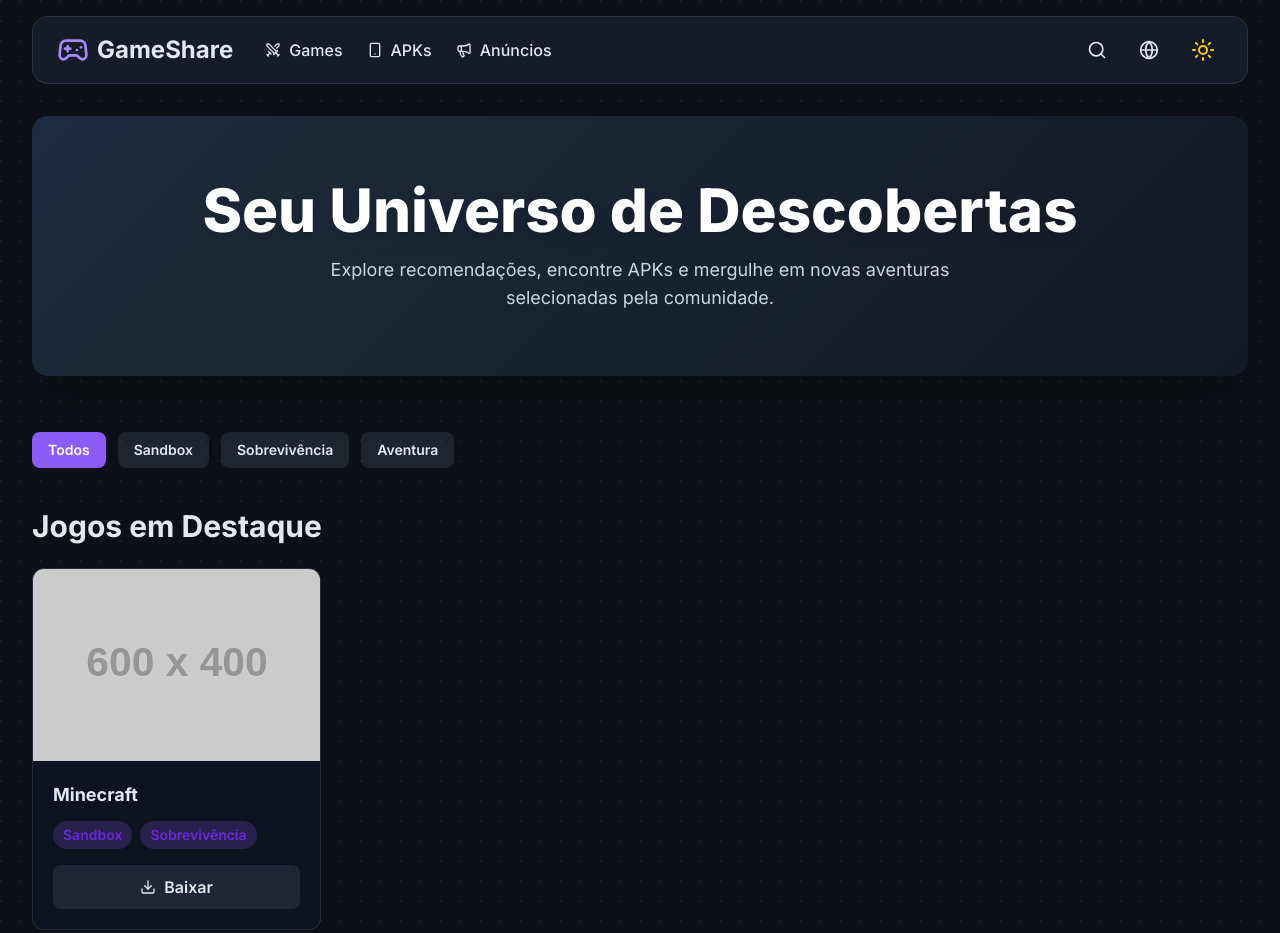
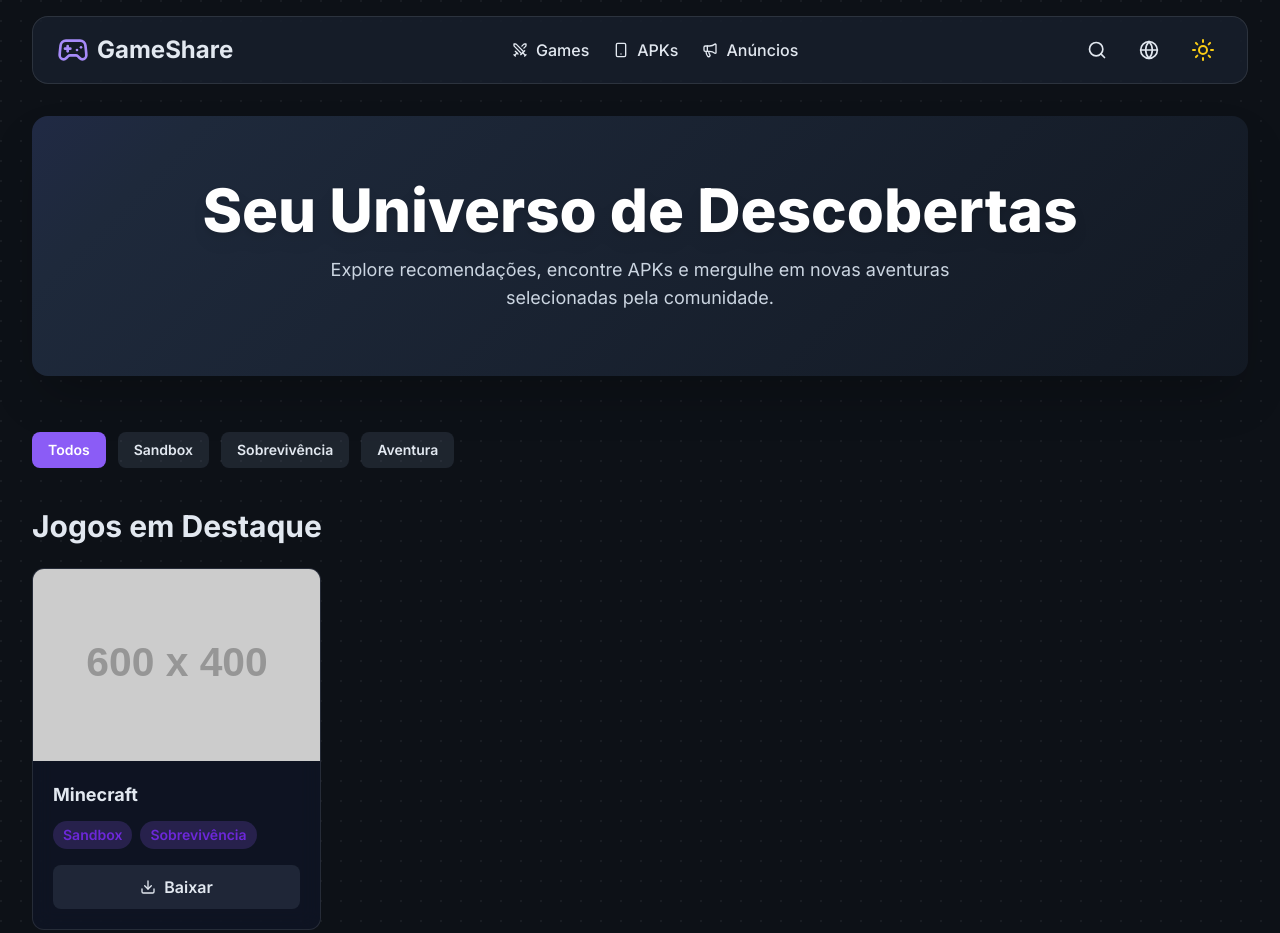
Before and after one commit to driiii2627/test21, a plain HTML site: page index.html in a window 1280 px wide. Shown: the top 933 px of the page. Drawn offline with nearby package versions, Linux system fonts and the light colour scheme; placeholder pictures from the web are drawn by us.

Commit message:
Update index.html

```diff
--- a/index.html
+++ b/index.html
@@ -139,19 +139,21 @@
     <div id="app" class="w-full px-4 sm:px-6 lg:px-8">
         <!-- Cabeçalho -->
         <header class="glass-effect sticky top-4 z-40 flex justify-between items-center py-3 px-6 rounded-2xl mt-4">
-            <div class="flex items-center">
+            <div class="flex-shrink-0">
                 <a href="#" id="homeLink" class="flex items-center space-x-2 cursor-pointer">
                     <i data-lucide="gamepad-2" class="w-8 h-8 text-violet-400"></i>
                     <span class="text-2xl font-bold text-inherit">GameShare</span>
                 </a>
-                <nav class="hidden md:flex items-center space-x-6 ml-8">
-                    <a href="#" class="nav-link text-muted hover:text-inherit font-medium transition-colors flex items-center space-x-2" data-page="page404" data-translate-key="nav_games"><i data-lucide="swords" class="w-4 h-4"></i><span>Games</span></a>
-                    <a href="#" class="nav-link text-muted hover:text-inherit font-medium transition-colors flex items-center space-x-2" data-page="page404" data-translate-key="nav_apks"><i data-lucide="smartphone" class="w-4 h-4"></i><span>APKs</span></a>
-                    <a href="#" class="nav-link text-muted hover:text-inherit font-medium transition-colors flex items-center space-x-2" data-page="announcementsPage" data-translate-key="nav_announcements"><i data-lucide="megaphone" class="w-4 h-4"></i><span>Anúncios</span></a>
-                </nav>
             </div>
+
+            <nav class="hidden md:flex items-center space-x-6 mx-auto">
+                <a href="#" class="nav-link text-muted hover:text-inherit font-medium transition-colors flex items-center space-x-2" data-page="page404" data-translate-key="nav_games"><i data-lucide="swords" class="w-4 h-4"></i><span>Games</span></a>
+                <a href="#" class="nav-link text-muted hover:text-inherit font-medium transition-colors flex items-center space-x-2" data-page="page404" data-translate-key="nav_apks"><i data-lucide="smartphone" class="w-4 h-4"></i><span>APKs</span></a>
+                <a href="#" class="nav-link text-muted hover:text-inherit font-medium transition-colors flex items-center space-x-2" data-page="announcementsPage" data-translate-key="nav_announcements"><i data-lucide="megaphone" class="w-4 h-4"></i><span>Anúncios</span></a>
+            </nav>
+
             <div class="flex items-center space-x-2 sm:space-x-4">
-                <div class="flex items-center">
+                <div class="hidden sm:flex items-center">
                     <input id="searchInput" type="text" placeholder="Pesquisar..." data-translate-key="search_placeholder" class="bg-transparent rounded-lg py-2 focus:outline-none focus:ring-2 focus:ring-violet-500">
                     <button id="searchBtn" class="p-2 rounded-full hover:bg-slate-700 dark:hover:bg-slate-300 transition-colors">
                         <i data-lucide="search" class="w-5 h-5 text-muted"></i>
```
